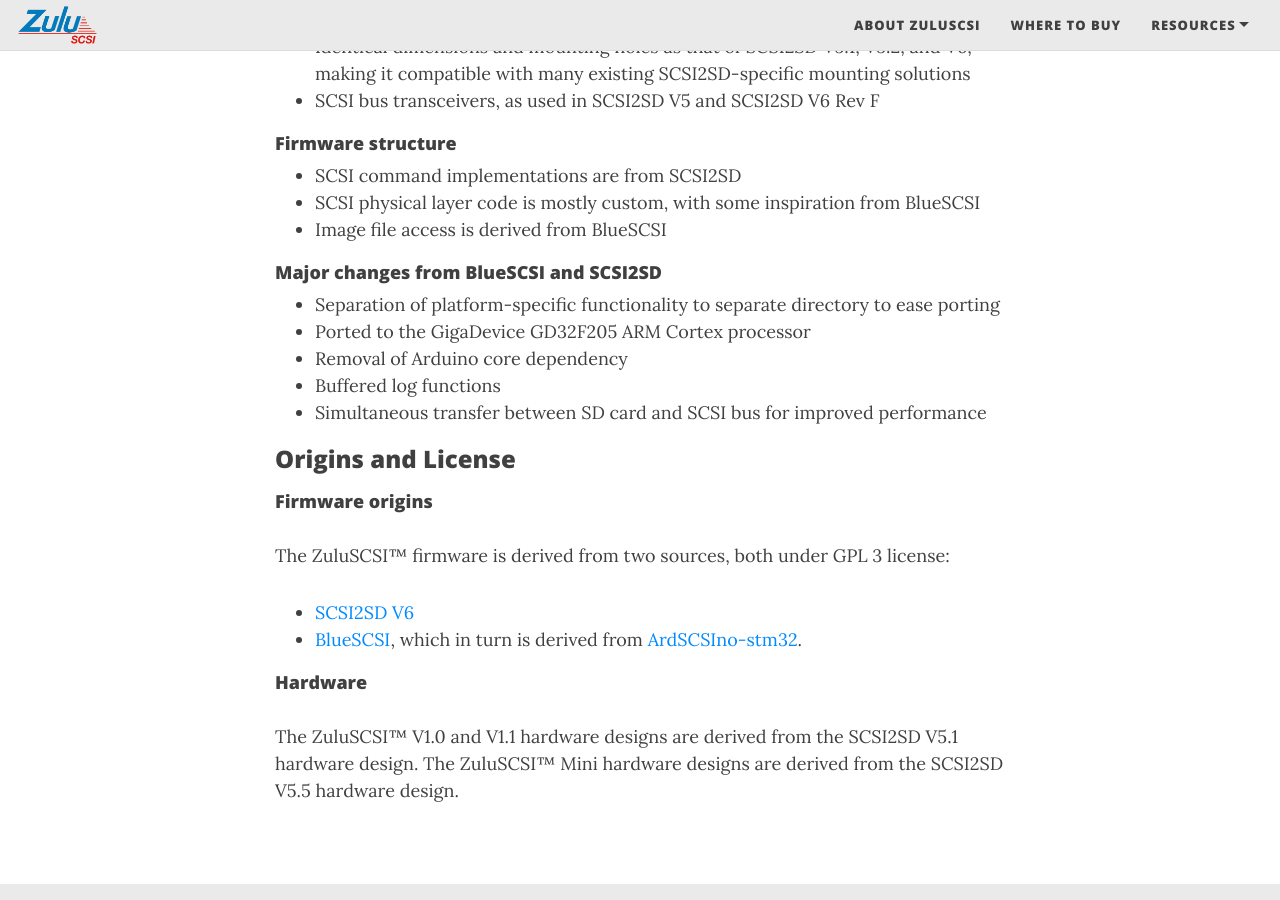
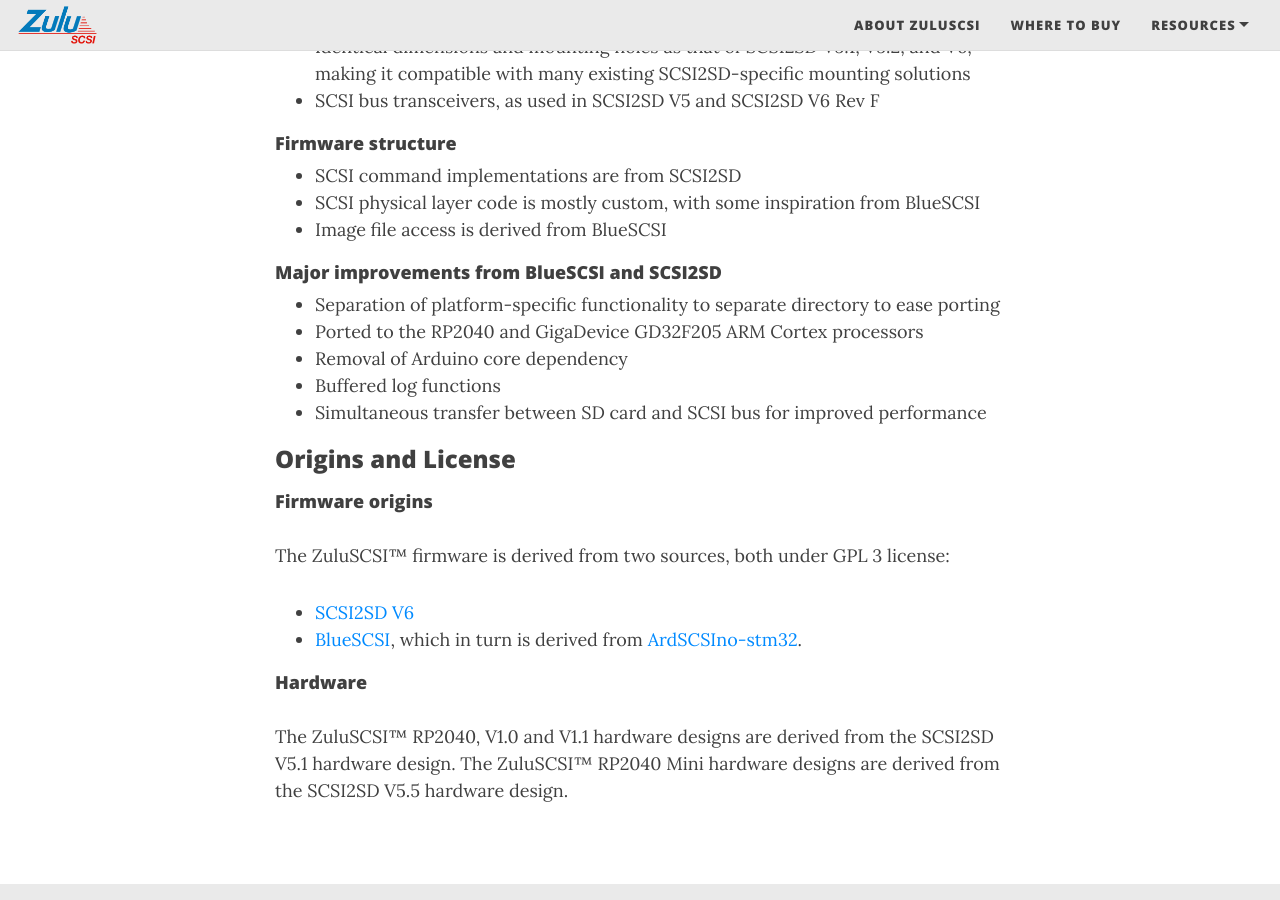
Before and after one commit to ZuluSCSI/ZuluSCSI.com, a Jekyll site: the page built from index.md, in a window 1280 px wide and 900 px high, scrolled down 1403 px. Built offline with Jekyll 4.4.1, drawn with Linux system fonts in a browser that asks for light colours; nearby versions of some CDN libraries; our own code applies the rules of GitHub Pages for plain Markdown files.

Commit message:
Update index.md

```diff
--- a/index.md
+++ b/index.md
@@ -22,10 +22,10 @@
 * SCSI physical layer code is mostly custom, with some inspiration from BlueSCSI
 * Image file access is derived from BlueSCSI
 
-#### Major changes from BlueSCSI and SCSI2SD
+#### Major improvements from BlueSCSI and SCSI2SD
 
 * Separation of platform-specific functionality to separate directory to ease porting
-* Ported to the GigaDevice GD32F205 ARM Cortex processor
+* Ported to the RP2040 and GigaDevice GD32F205 ARM Cortex processors
 * Removal of Arduino core dependency
 * Buffered log functions
 * Simultaneous transfer between SD card and SCSI bus for improved performance
@@ -40,5 +40,5 @@
 * [BlueSCSI](https://github.com/erichelgeson/BlueSCSI), which in turn is derived from [ArdSCSIno-stm32](https://github.com/ztto/ArdSCSino-stm32).
 
 #### Hardware
-The ZuluSCSI™ V1.0 and V1.1 hardware designs are derived from the SCSI2SD V5.1 hardware design.
-The ZuluSCSI™ Mini hardware designs are derived from the SCSI2SD V5.5 hardware design.
+The ZuluSCSI™ RP2040, V1.0 and V1.1 hardware designs are derived from the SCSI2SD V5.1 hardware design.
+The ZuluSCSI™ RP2040 Mini hardware designs are derived from the SCSI2SD V5.5 hardware design.
```
